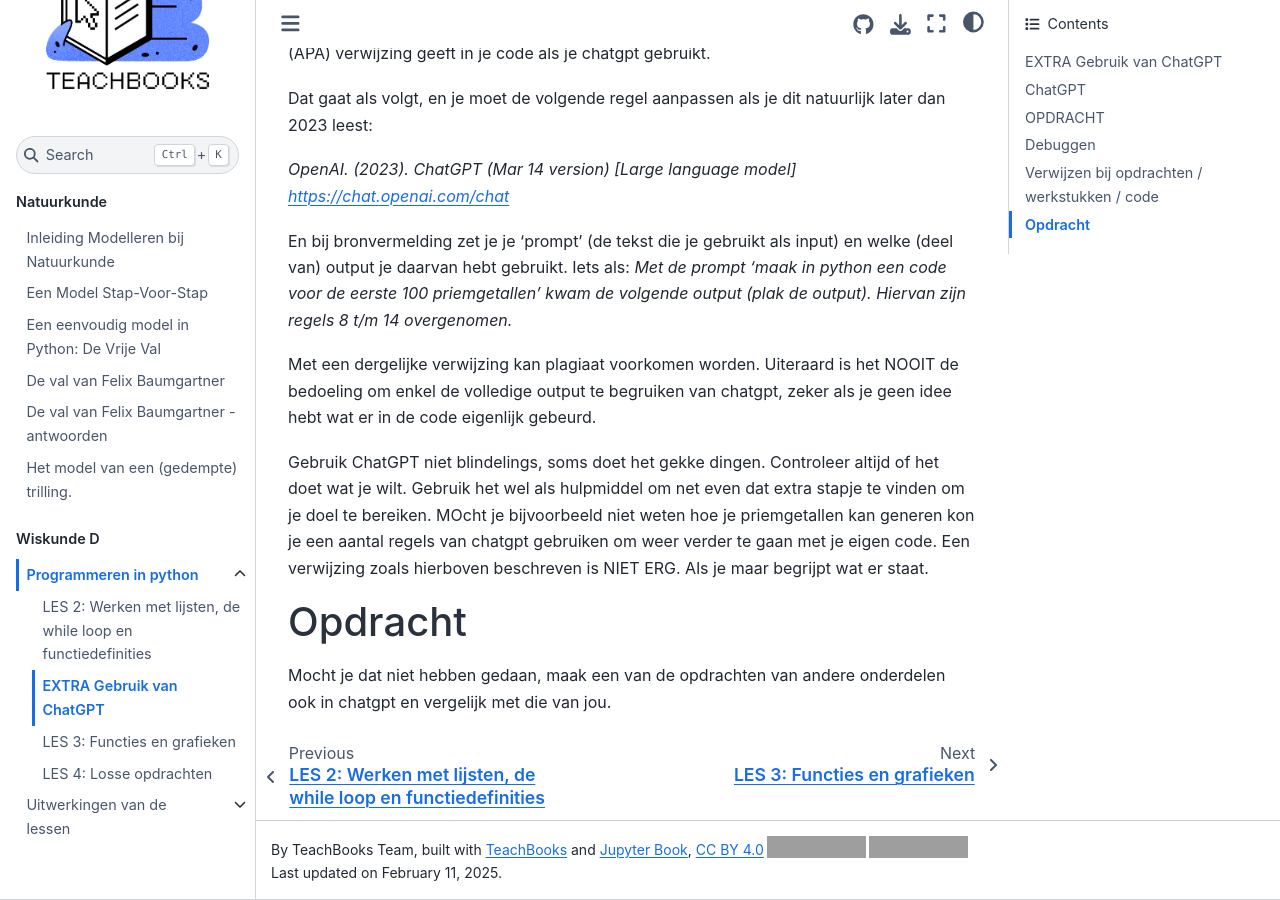
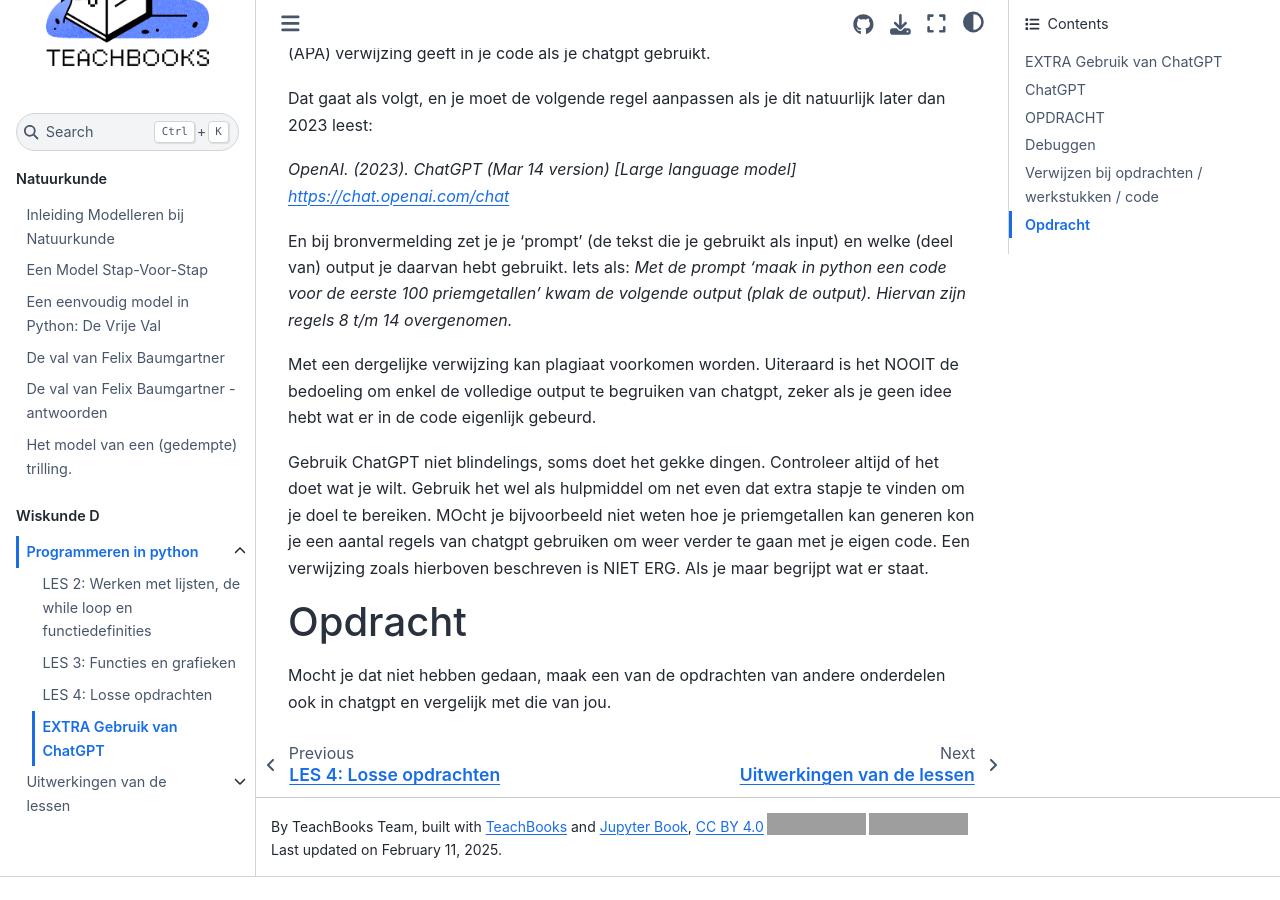
Before and after one commit to Rvooys/modelleren, a Jupyter Book: the page built from book/Wiskunde_D/Gebruik_van_Chatgpt.md, in a window 1280 px wide and 900 px high, scrolled down 1525 px. Built offline with Jupyter Book 1.0.4 settings and Sphinx 7.4.7 and the Sphinx Book theme 1.1.4, drawn with Linux system fonts in a browser that asks for light colours; pages that are not in the unit, such as notebooks, are missing from menus; comment, search, counter and statistics services are not loaded; after the commit the page ends 2402 px from its top, so only the background shows below that; some of the changed lines change nothing that is shown; grey boxes are pictures that could not be loaded.

Commit message:
Update _toc.yml

```diff
--- a/book/_toc.yml
+++ b/book/_toc.yml
@@ -18,9 +18,9 @@
       sections:
       - file: Wiskunde_D/Eerste_kennismaking_strings_en_for_loop.ipynb
       - file: Wiskunde_D/lijsten_while_en_definities.ipynb
-      - file: Wiskunde_D/Gebruik_van_Chatgpt.md
       - file: Wiskunde_D/Functies_en_grafieken.ipynb
       - file: Wiskunde_D/Oefenopdrachten.ipynb
+      - file: Wiskunde_D/Gebruik_van_Chatgpt.md
     - file: Wiskunde_D/Uitwerkingen.md
       sections:
       - file: Wiskunde_D/Uitwerkingen LES 1.ipynb
```
